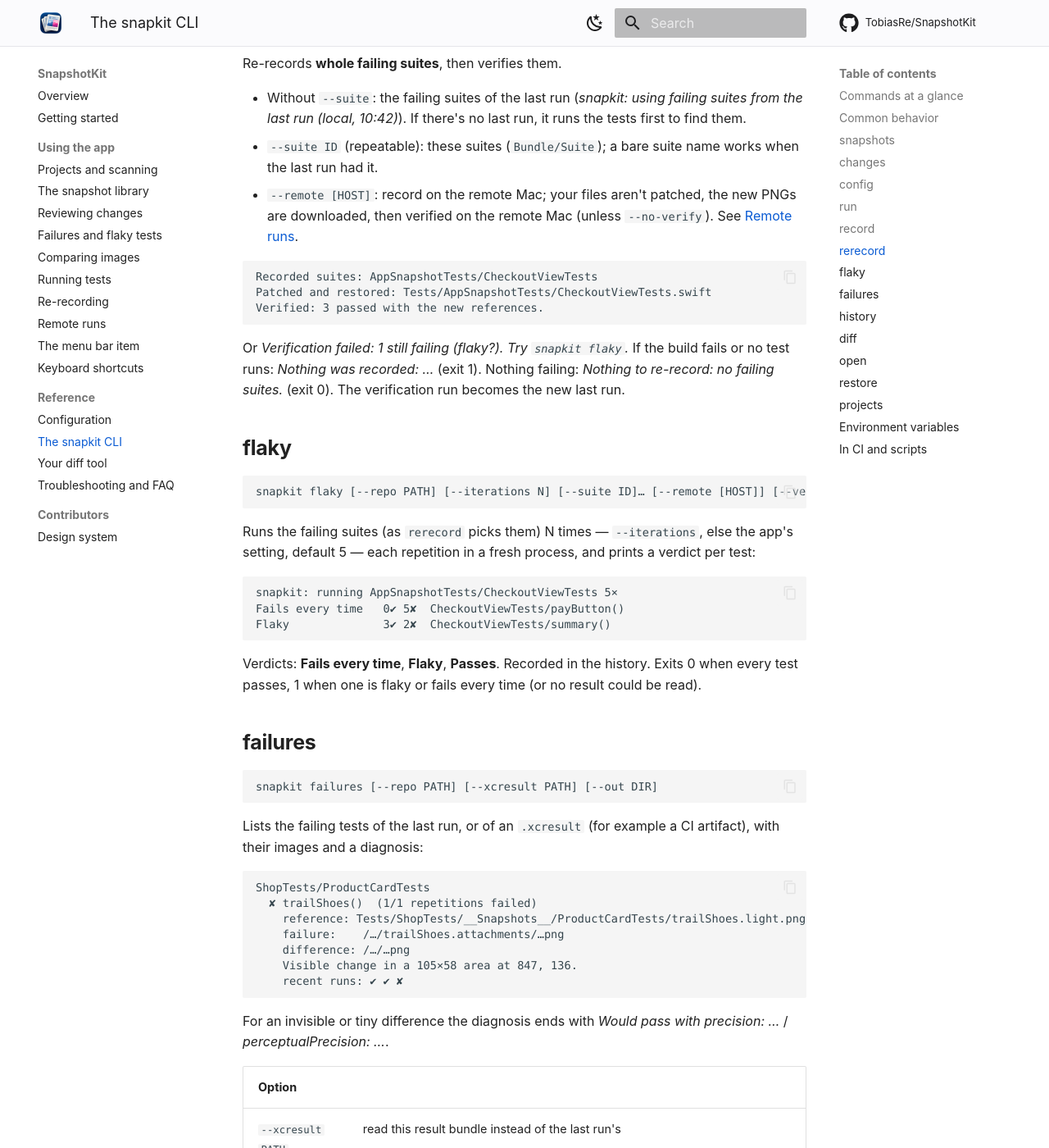
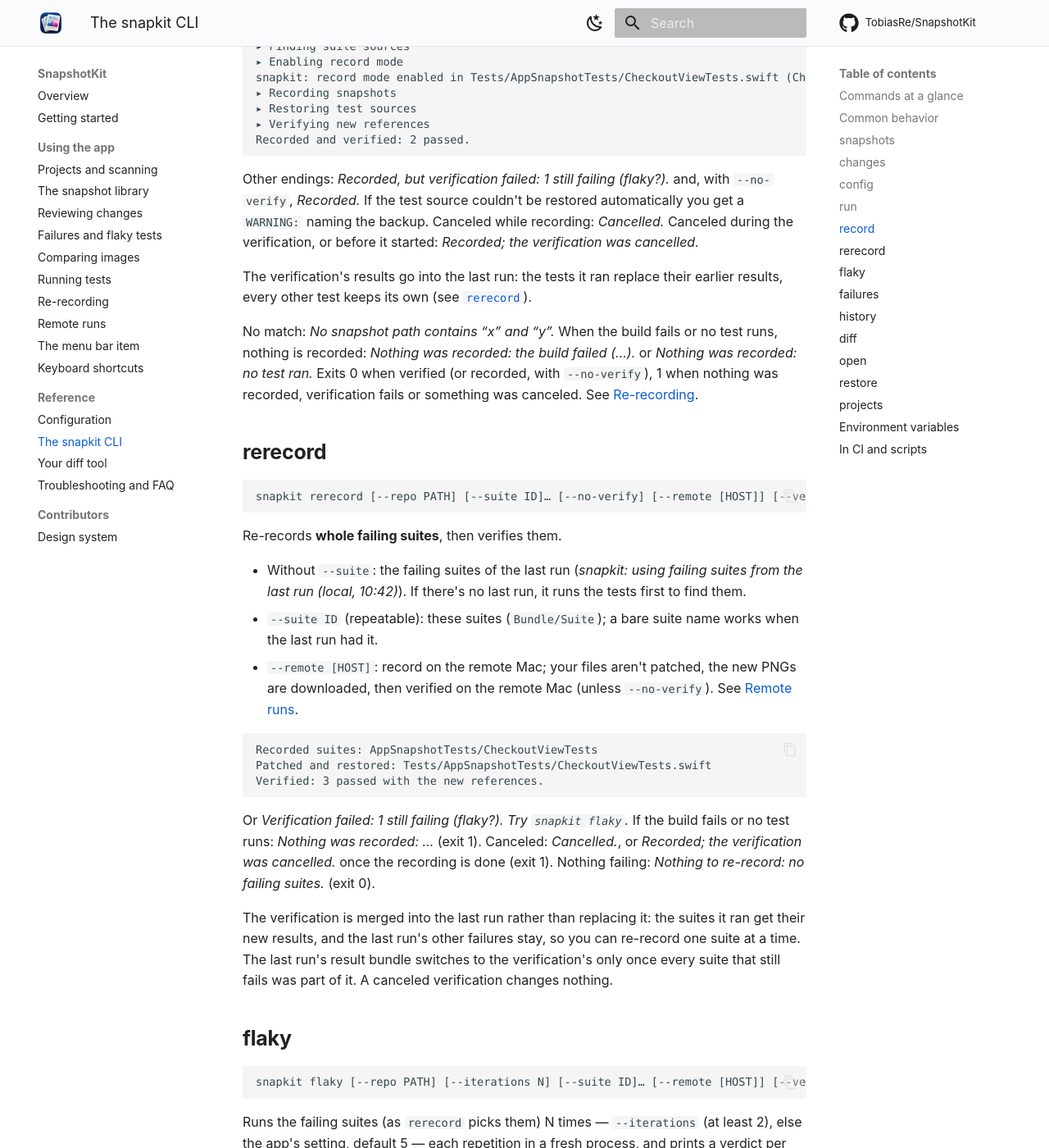
Before and after one commit to TobiasRe/SnapshotKit, an MkDocs documentation site: the page built from docs/cli.md, in a window 1280 px wide and 1400 px high, scrolled down 6022 px. Shown: the whole window at 82% size. Built offline with MkDocs 1.6.1 and Material for MkDocs 9.7.7, drawn with Linux system fonts in a browser that asks for light colours; comment, search, counter and statistics services are not loaded; some of the changed text lies outside the part shown.

Commit message:
Quote the CLI's and Changes' messages as they read now
Core's messages switched to typographic quotes and gained new ones
(a missing git, a missing --repo folder, a shallow clone, a repository
without commits, cancelled records and verifications). Changes lists
only PNGs under __Snapshots__, record takes --verbose, failures labels
each device's and test case's images, and a verification is merged
into the last run instead of replacing it.

````diff
--- a/docs/cli.md
+++ b/docs/cli.md
@@ -34,7 +34,8 @@
 
 **Which repository.** `--repo PATH`, or the current directory. Any folder inside a repository works: `snapkit`
 uses the repository's root (`git rev-parse --show-toplevel`). Outside a repository: *error: … is not inside a
-git repository*.
+git repository*; a `--repo` folder that doesn't exist: *error: no such folder: …*. Without `git`: *error: `git`
+was not found on the PATH (…). Install Xcode or its command line tools (`xcode-select --install`).*
 
 **Configuration.** Commands that run tests read the CI files, `.snapshotkit.yml` and the per-project settings
 the app stores, in that order. See [Configuration](configuration.md). `snapshots`, `diff`, `open`, `restore`
@@ -118,7 +120,16 @@
   New          Tests/ChatTests/__Snapshots__/ReactionTests/reacted.dark.png
 ```
 
-`origin/<branch>` is preferred over a local branch. Read-only; exits 0.
+`origin/<branch>` is preferred over a local branch. Read-only; exits 0, or 1 when there is nothing to compare
+with:
+
+- *Base branch “x” was not found locally or on origin. Fetch it or choose a different base branch.*
+- *This shallow clone doesn’t have the commit where the branch left origin/develop. Fetch the history (`git
+  fetch --unshallow`), or compare with the branch tip.* `--tip` works without that history.
+- *This branch has no history in common with origin/develop. Compare with the branch tip, or choose a different
+  base branch.*
+- *This repository has no commits yet, so there is nothing to compare with.*
+- *No base branch; pass --base BRANCH*, when none is configured or detected.
 
 ## config
 
@@ -151,7 +162,7 @@
 |---|---|
 | `--only ID` | run only this test identifier (`Bundle`, `Bundle/Suite` or `Bundle/Suite/test()`); repeatable; replaces CI's selection |
 | `--module TARGET` | run only this test target |
-| `--iterations N` | run every test N times (at least 2), each in a fresh process; a flakiness check |
+| `--iterations N` | run every test N times, each in a fresh process; a flakiness check. N must be at least 2 (else exit 64) |
 | `--remote` | run on the configured remote host |
 | `--remote HOST` | run on HOST, this once (`local` uses a local directory) |
 | `--verbose` | print all `xcodebuild` output |
@@ -166,15 +177,16 @@
 Failure images: 2 (see `snapkit failures`)
 ```
 
-plus up to ten build errors when the build failed. The run is added to the history, and (without
-`--iterations`) remembered as the last run, which the app's Failures tab and `rerecord` / `failures` use.
+plus up to ten build errors when the build failed. A canceled run starts the summary with *Cancelled.* The run
+is added to the history and, without `--iterations`, remembered as the last run, which the app's Failures tab
+and `rerecord` / `failures` use. A canceled run isn't: the last run's failures stay as they were.
 
 Exits 0 when the tests passed, 1 when they failed, the build failed or the run was canceled.
 
 ## record
 
 ```
-snapkit record [--repo PATH] TEXT… [--whole-suite] [--no-verify]
+snapkit record [--repo PATH] TEXT… [--whole-suite] [--no-verify] [--verbose]
 ```
 
 Re-records the tests of every snapshot whose path contains all the words of TEXT (orphans excluded), then
@@ -200,10 +213,16 @@
 
 Other endings: *Recorded, but verification failed: 1 still failing (flaky?).* and, with `--no-verify`,
 *Recorded.* If the test source couldn't be restored automatically you get a `WARNING:` naming the backup.
+Canceled while recording: *Cancelled.* Canceled during the verification, or before it started: *Recorded; the
+verification was cancelled.*
 
-No match: *No snapshot path contains 'x' and 'y'.* When the build fails or no test runs, nothing is recorded:
-*Nothing was recorded: the build failed (…).* Exits 0 when verified, 1 when nothing was recorded, verification
-fails or the run is canceled. See [Re-recording](re-recording.md).
+The verification's results go into the last run: the tests it ran replace their earlier results, every other
+test keeps its own (see [`rerecord`](#rerecord)).
+
+No match: *No snapshot path contains “x” and “y”.* When the build fails or no test runs, nothing is recorded:
+*Nothing was recorded: the build failed (…).* or *Nothing was recorded: no test ran.* Exits 0 when verified (or
+recorded, with `--no-verify`), 1 when nothing was recorded, verification fails or something was canceled. See
+[Re-recording](re-recording.md).
 
 ## rerecord
 
@@ -226,7 +245,13 @@
 ```
 
 Or *Verification failed: 1 still failing (flaky?). Try `snapkit flaky`.* If the build fails or no test runs:
-*Nothing was recorded: …* (exit 1). Nothing failing: *Nothing to re-record: no failing suites.* (exit 0). The verification run becomes the new last run.
+*Nothing was recorded: …* (exit 1). Canceled: *Cancelled.*, or *Recorded; the verification was cancelled.* once
+the recording is done (exit 1). Nothing failing: *Nothing to re-record: no failing suites.* (exit 0).
+
+The verification is merged into the last run rather than replacing it: the suites it ran get their new
+results, and the last run's other failures stay, so you can re-record one suite at a time. The last run's
+result bundle switches to the verification's only once every suite that still fails was part of it. A
+canceled verification changes nothing.
 
 ## flaky
 
@@ -234,8 +259,8 @@
 snapkit flaky [--repo PATH] [--iterations N] [--suite ID]… [--remote [HOST]] [--verbose]
 ```
 
-Runs the failing suites (as `rerecord` picks them) N times — `--iterations`, else the app's setting, default 5 —
-each repetition in a fresh process, and prints a verdict per test:
+Runs the failing suites (as `rerecord` picks them) N times — `--iterations` (at least 2), else the app's
+setting, default 5 — each repetition in a fresh process, and prints a verdict per test:
 
 ```
 snapkit: running AppSnapshotTests/CheckoutViewTests 5×
@@ -265,8 +290,28 @@
     recent runs: ✔ ✔ ✘
 ```
 
-For an invisible or tiny difference the diagnosis ends with *Would pass with precision: …* /
-*perceptualPrecision: …*.
+Every reference the test's failure messages name is listed once. When the test ran on several simulators, or
+is parameterized and several of its cases failed, each set of images is labeled with its device, its
+arguments, or both:
+
+```
+ShopTests/BadgeTests
+  ✘ badge(style:)  (2/2 repetitions failed)
+    reference: Tests/ShopTests/__Snapshots__/BadgeTests/badge-style.dark.png
+    reference: Tests/ShopTests/__Snapshots__/BadgeTests/badge-style.light.png
+    iPhone 16 Pro · "dark":
+    failure:    /…/…png
+    difference: /…/…png
+    Visible change in a 40×12 area at 8, 4.
+    iPhone SE (3rd generation) · "light":
+    failure:    /…/…png
+    difference: /…/…png
+    No visible difference (largest ΔE 0.8), typical of rendering on another machine or OS version. Would pass with perceptualPrecision: 0.99.
+```
+
+Images are shown for the first repetition. For an invisible or tiny difference the diagnosis ends with *Would
+pass with …*: `perceptualPrecision: …`, `precision: …`, or both (see
+[Comparing images](comparing.md#the-diagnosis)).
 
 | Option | |
 |---|---|
@@ -275,7 +320,7 @@
 
 An imported bundle is added to the history (once). No failures: *No failing tests in ….* Without a local bundle:
 *No local result bundle. Pass --xcresult PATH (e.g. a CI artifact).* If the last run's bundle has been removed:
-*The last run's results are gone (…). Run the tests again (`snapkit run`), or pass --xcresult PATH.* Exits 0
+*The last run’s results are gone (…). Run the tests again (`snapkit run`), or pass --xcresult PATH.* Exits 0
 after listing, failures or not; 1 when there is no bundle or it can't be read.
 
 ## history
@@ -314,7 +359,8 @@
 Visible change in a 105×58 area at 847, 136.
 ```
 
-For invisible or tiny differences it adds *Would pass with: perceptualPrecision: 0.99* (or `precision: …`).
+For invisible or tiny differences it adds *Would pass with: perceptualPrecision: 0.99* (or `precision: …`, or
+both).
 `-o OUT.png` writes the difference image (changed pixels in magenta). Exits 0 when the images are identical, 1
 when they differ, 2 when one can't be read or `-o` can't be written. See [Comparing images](comparing.md#the-diagnosis).
 
@@ -332,7 +378,7 @@
 | `--app PATH` | the app to open, e.g. a development build; also `SNAPSHOTKIT_APP` |
 
 Without either, it opens the installed SnapshotKit.app by its bundle id. Missing files: *no such file: …*. No
-app: *Couldn't open SnapshotKit. Install SnapshotKit.app from https://github.com/TobiasRe/SnapshotKit/releases,
+app: *Couldn’t open SnapshotKit. Install SnapshotKit.app from https://github.com/TobiasRe/SnapshotKit/releases,
 or pass --app PATH.* (exit 1). Otherwise exits 0, whether or not the images differ.
 
 ## restore
````
Also changed, not shown: other parts of docs/cli.md (+4 -2 lines), docs/changes.md (+10 -4 lines), docs/configuration.md (+1 -1 lines), docs/remote-runs.md (+1 -1 lines), docs/troubleshooting.md (+25 -6 lines).
